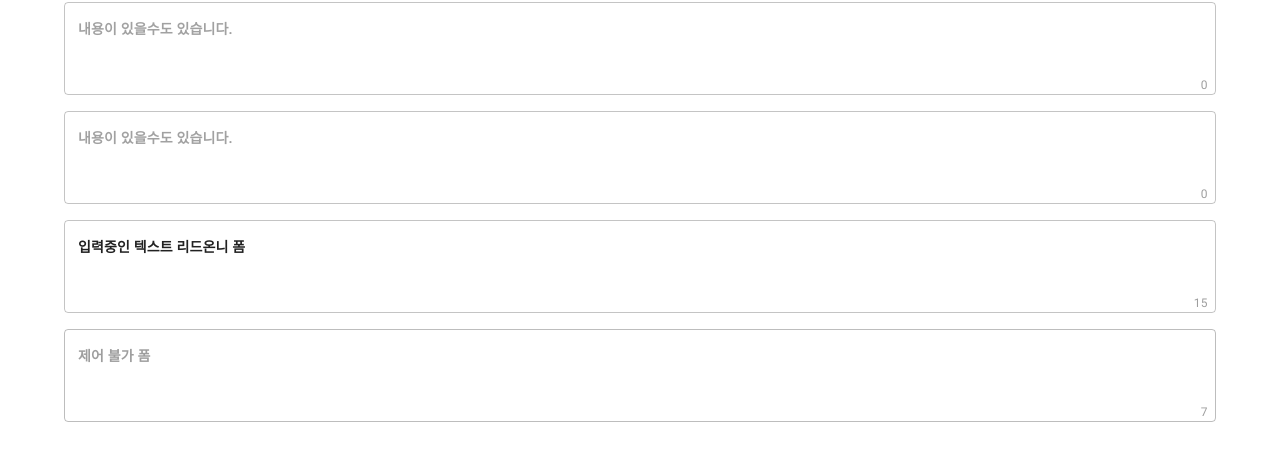
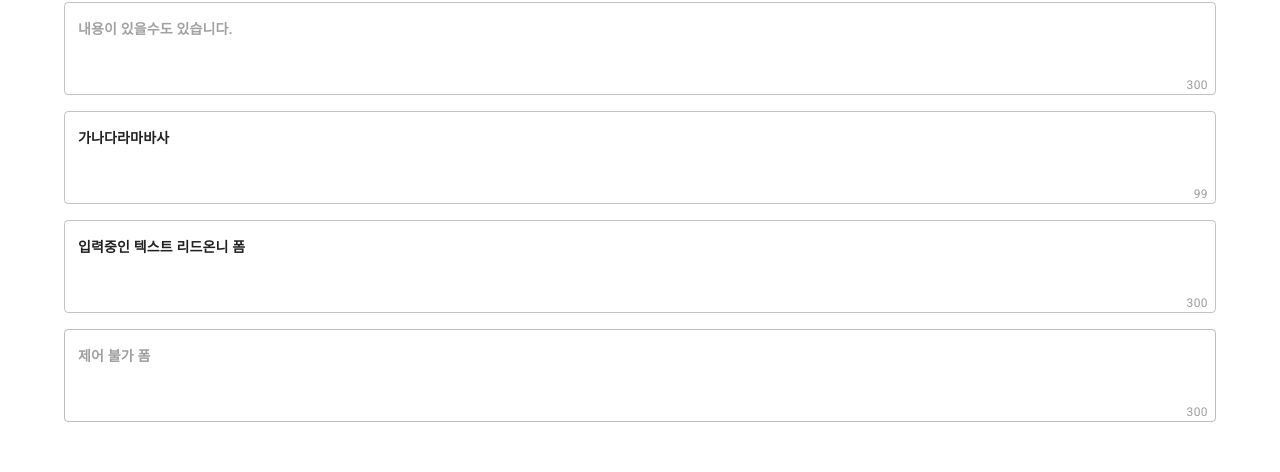
Before and after one commit to DiveDiFF/create-react-app-with-typescript-ie11-test, a React (Create React App) app: page /form_list in a window 1280 px wide. Shown: the part 167-639 px from the top of the page. Built offline with nearby package versions, Linux system fonts and the light colour scheme.

Commit message:
feat : edit max length and active save button rule

```diff
--- a/src/components/Common/FormItem/TextField/index.tsx
+++ b/src/components/Common/FormItem/TextField/index.tsx
@@ -10,7 +10,7 @@ type TextFieldFormProps = {
 
 export default function TextFieldForm({
   type = 'active',
-  maxLength = 999,
+  maxLength = 300,
   defaultValue,
 }: TextFieldFormProps) {
   const formMethods = useForm<{ text: string }>({
@@ -22,9 +22,7 @@ export default function TextFieldForm({
     console.log('[SUBMIT] : ', formData);
   }, []);
 
-  const watchTextValue = formMethods.watch('text', '').length;
-
-  console.log(formMethods.formState.errors, formMethods.formState.isValid);
+  const watchTextValue = formMethods.watch('text', '');
 
   return (
     <FormProvider {...formMethods}>
@@ -55,12 +53,14 @@ export default function TextFieldForm({
                     formMethods.formState.errors.text?.type === 'maxLength' ? 'error' : 'grey.500'
                   }
                 >
-                  {watchTextValue}
+                  {maxLength - watchTextValue.length >= 0
+                    ? maxLength - watchTextValue.length
+                    : '글자수 초과'}
                 </Typography>
               </Box>
             )}
           />
-          {formMethods.formState.isDirty && (
+          {formMethods.formState.isDirty && watchTextValue !== defaultValue && (
             <Button
               type="submit"
               variant="outlined"
--- a/src/pages/FormList/index.tsx
+++ b/src/pages/FormList/index.tsx
@@ -11,7 +11,7 @@ export default function FormList() {
       </Typography>
       <Stack spacing={2} sx={{ my: '16px' }}>
         <TextFieldForm />
-        <TextFieldForm maxLength={99} />
+        <TextFieldForm maxLength={99} defaultValue="가나다라마바사" />
         <TextFieldForm type="readonly" defaultValue="입력중인 텍스트 리드온니 폼" />
         <TextFieldForm type="disabled" defaultValue="제어 불가 폼" />
       </Stack>
```
